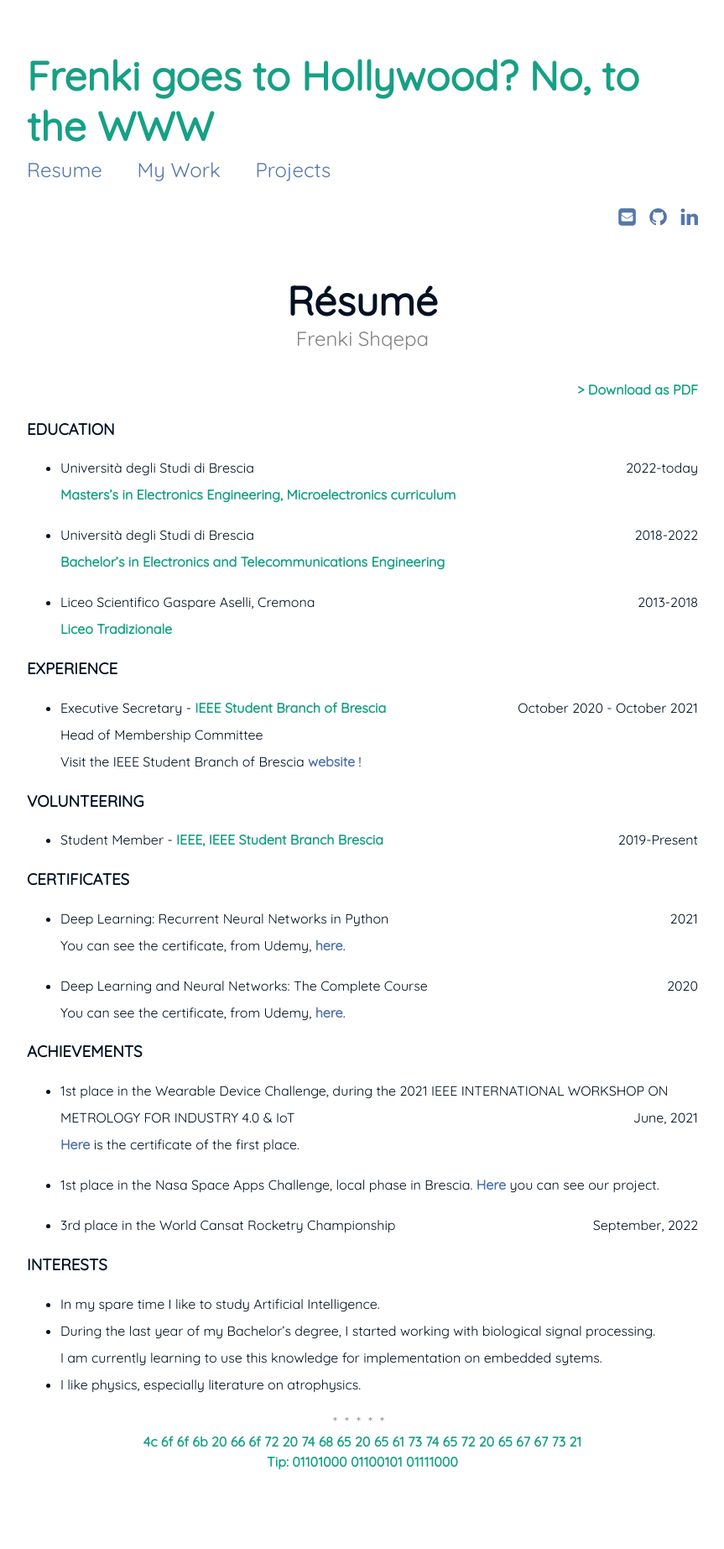
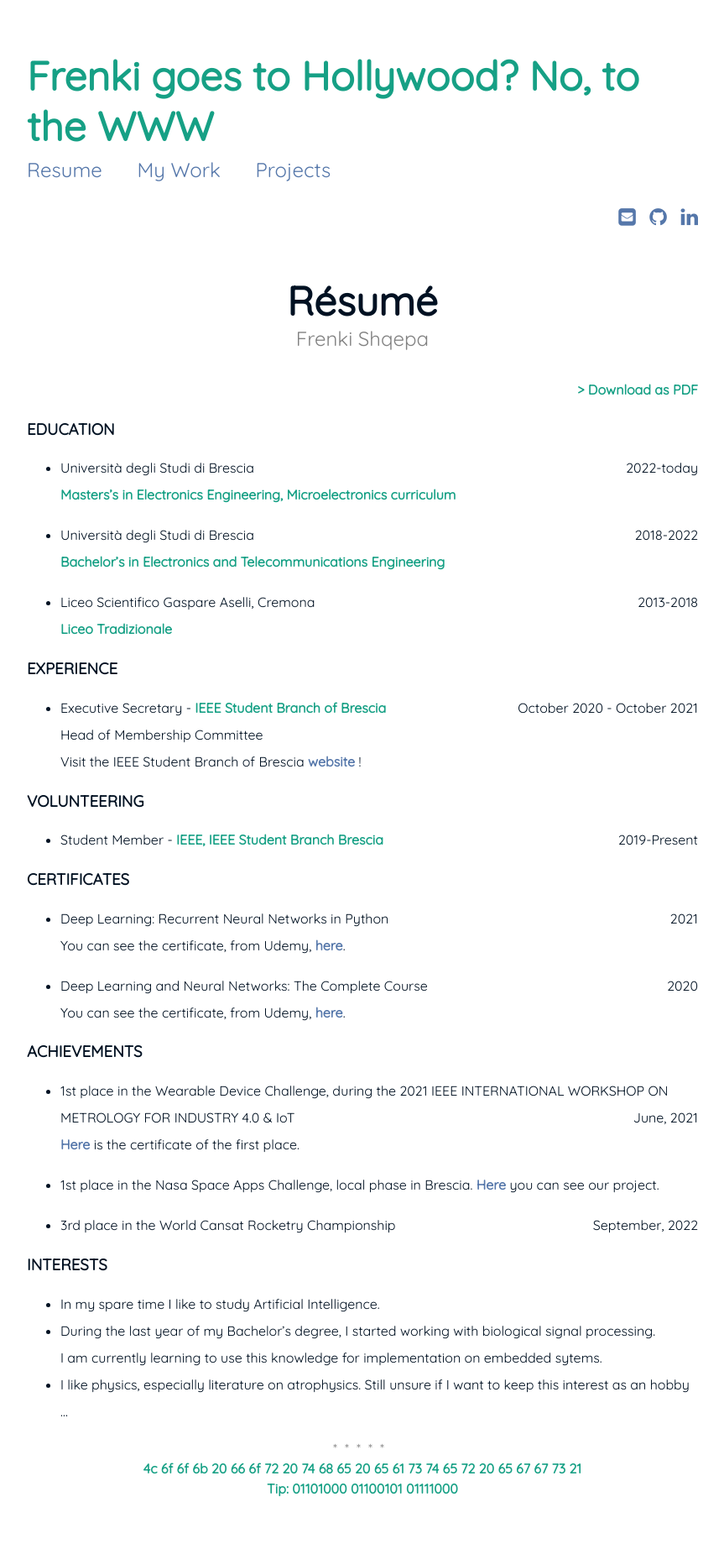
Before and after one commit to FreShq99/frenkishqepa.com, a Jekyll site: the page built from resume.md, in a window 1280 px wide. Shown: the whole page at 84% size, without its empty margins (208-1071 px from the left). Built offline with Jekyll 4.4.1, drawn with Linux system fonts in a browser that asks for light colours; before the commit the page ends 1813 px from its top, so only the background shows below that.

Commit message:
Update resume.md

```diff
--- a/resume.md
+++ b/resume.md
@@ -56,4 +56,4 @@
 - In my spare time I like to study Artificial Intelligence.
 - During the last year of my Bachelor's degree, I started working with biological signal processing.
 <br/>I am currently learning to use this knowledge for implementation on embedded sytems.
-- I like physics, especially literature on atrophysics.
+- I like physics, especially literature on atrophysics. Still unsure if I want to keep this interest as an hobby ...
```
